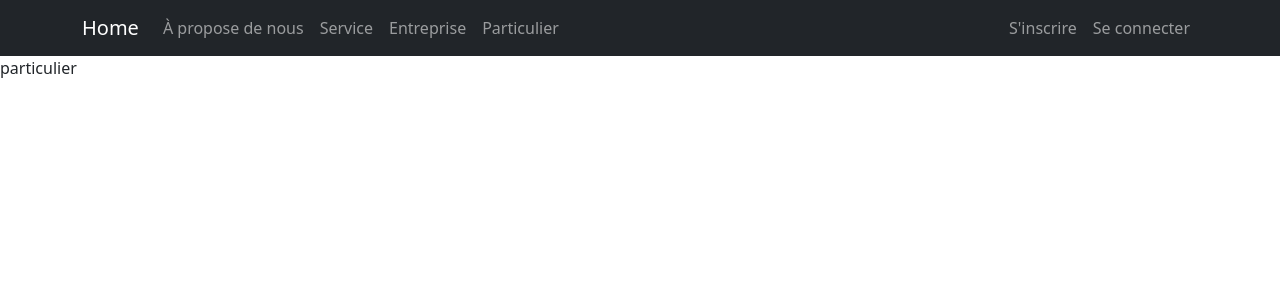
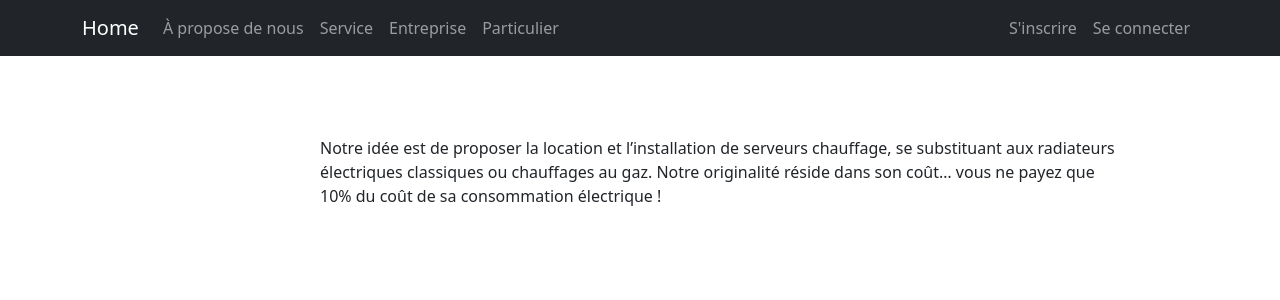
Before and after one commit to AlexiaTdev/workshop2022, a React (Create React App) app: page /Particulier in a window 1280 px wide. Shown: the top 300 px of the page. Built offline with nearby package versions, Linux system fonts and the light colour scheme.

Commit message:
changement particulier page

```diff
--- a/src/MarketPage/ParticulierCpnt/Particulier.js
+++ b/src/MarketPage/ParticulierCpnt/Particulier.js
@@ -11,7 +11,12 @@ export class Particulier extends PureComponent {
     return (
       <div className="particulier-p">
         <Navbar />
-        <div className="title-particulier">particulier</div>
+        <div className="div-h4-p">
+          Notre idée est de proposer la location et l’installation de serveurs chauffage, se
+          substituant aux radiateurs électriques classiques ou chauffages au gaz.
+          Notre originalité réside dans son coût… vous ne payez que 10% du coût de
+          sa consommation électrique !
+        </div>
       </div>
     )
   }
--- a/src/MarketPage/ParticulierCpnt/particulier.css
+++ b/src/MarketPage/ParticulierCpnt/particulier.css
@@ -1,3 +1,6 @@
-/* .particulier-p {
-    text-align: center;
-} */
+.div-h4-p {
+    padding-top:10vh;
+    padding-left: 25vw;
+    width: 70em;
+    padding-bottom: 10vh;
+}
```
